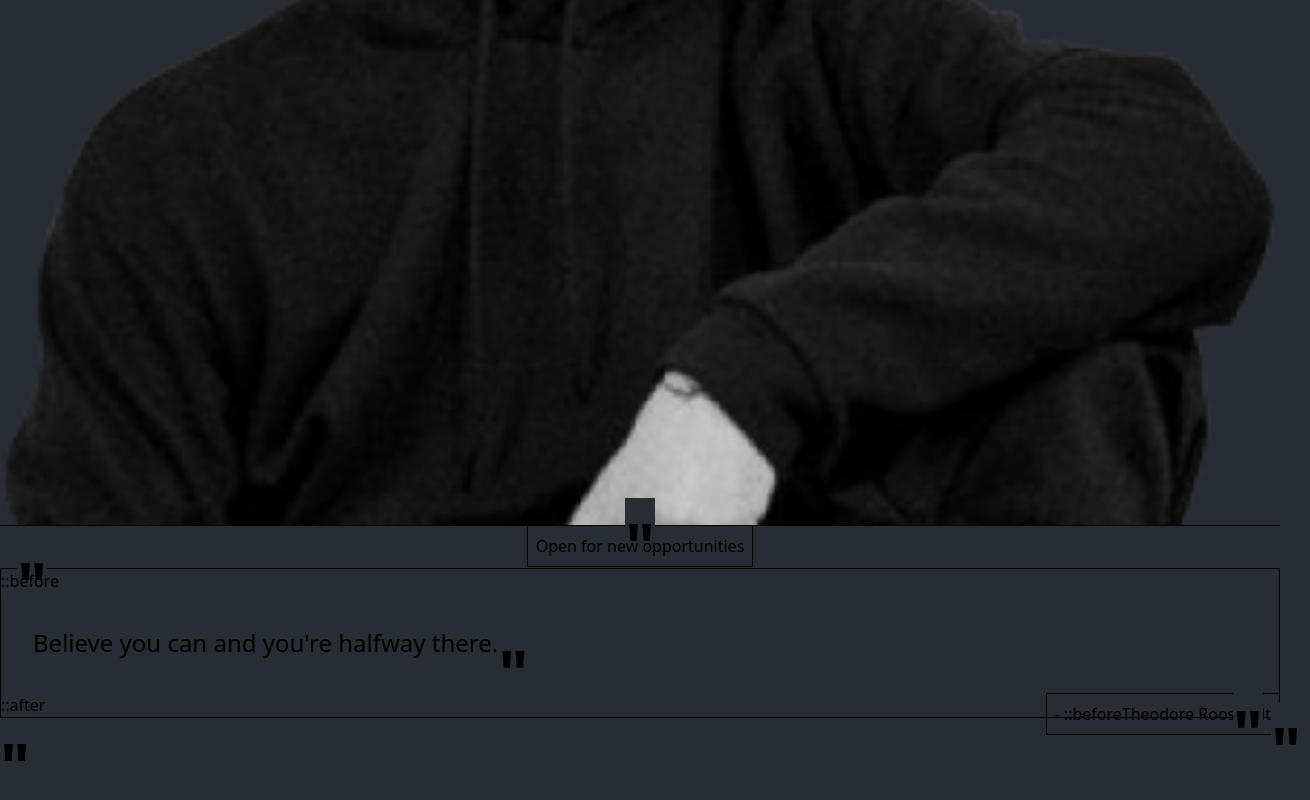
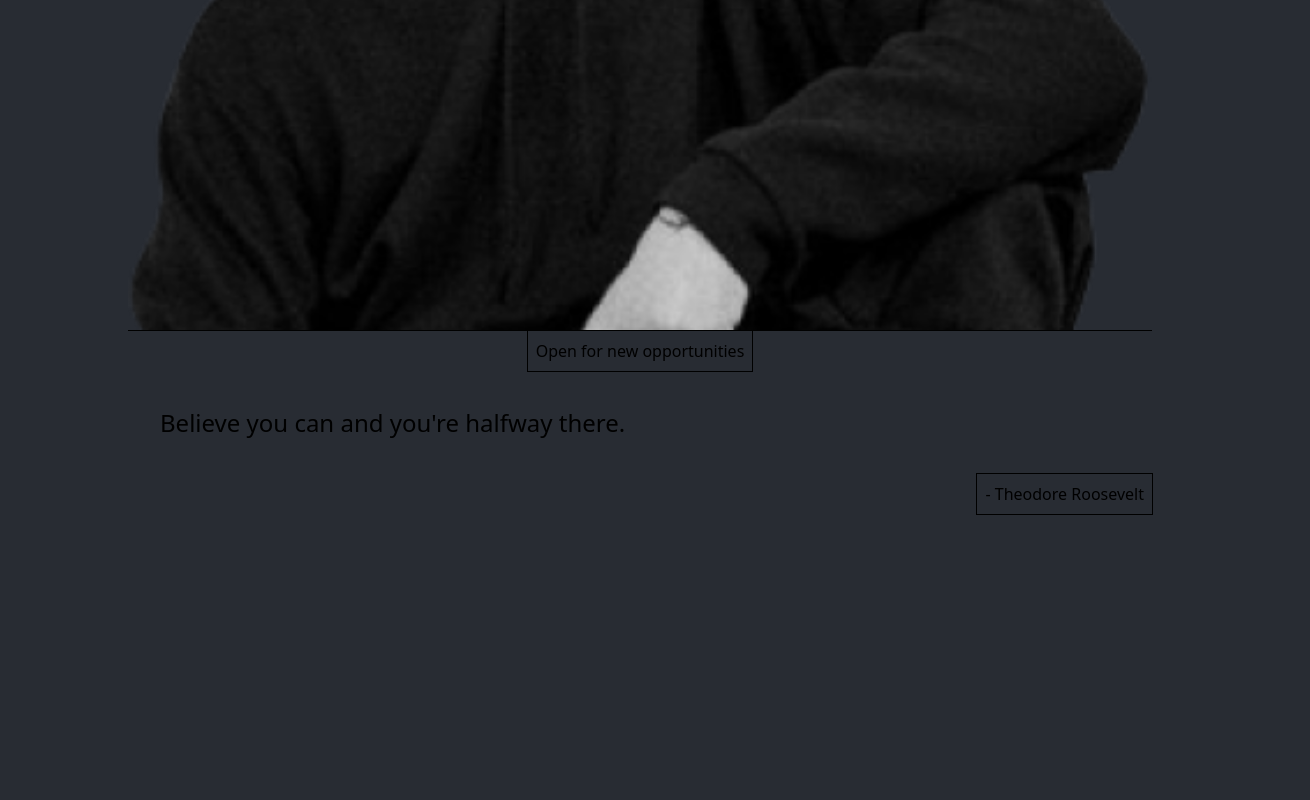
Before and after one commit to johannes-code/portfolio_v2, a React (Vite) app: page / in a window 1280 px wide. Shown: the part 884-1684 px from the top of the page, 1310 px wide, since content can reach past the window. After the commit the page ends 1399 px from the top, so only its background shows below. Built offline with nearby package versions, Linux system fonts and the light colour scheme.

Commit message:
removed quotes symbol that rendered all over, added a content container so that the site renders more correctly

```diff
--- a/src/App.css
+++ b/src/App.css
@@ -22,3 +22,18 @@
 body {
   background-color: var(--background);
 }
+
+.container_content {
+  max-width: 1024px;
+  margin: 0 auto;
+  position: relative;
+}
+
+container .container_content {
+  margin-top: 112px;
+  flex: 1;
+  display: flex;
+  flex-direction: column;
+  align-items: center;
+  gap: 112px;
+}
--- a/src/App.jsx
+++ b/src/App.jsx
@@ -1,15 +1,17 @@
 import "./App.css";
 import { Header } from "./components/header/header";
 import { Hero } from "./components/hero/hero";
-import { Qoute } from "./components/quote/Quote";
+import { Quote } from "./components/quote/Quote";
 
 function App() {
   // console.log(header.home)
   return (
     <>
       <Header />
-      <Hero />
-      <Qoute />
+      <div className="container_content">
+        <Hero />
+        <Quote />
+      </div>
     </>
   );
 }
--- a/src/components/quote/Quote.jsx
+++ b/src/components/quote/Quote.jsx
@@ -1,16 +1,14 @@
 import styles from "./quote.module.css";
 import data from "/src/locales/en.json";
-export const Qoute = () => {
+export const Quote = () => {
   const quoteData = data.pages.home.quote;
 
   return (
     <figure className={styles.quote}>
-      ::before
       <blockquote className={styles.quote_text}>{quoteData.text}</blockquote>
       <figcaption className={styles.quote_author}>
-        ::before{quoteData.author}
+        {quoteData.author}
       </figcaption>
-      ::after
     </figure>
   );
 };
--- a/src/components/quote/quote.module.css
+++ b/src/components/quote/quote.module.css
@@ -1,12 +1,12 @@
-.quote {
+.quote .quote {
   border: 1px solid;
   border-color: var(--gray);
   position: relative;
   margin: 0;
 }
 
-.quote::before,
-::after {
+.quote .quote::before,
+.quote .quote::after {
   content: '"';
   position: absolute;
   color: var(--gray);
@@ -16,23 +16,23 @@
   background-size: 100% 40%;
   background-repeat: no-repeat;
 }
-.quote::before {
+.quote .quote::before {
   top: -32px;
   left: 16px;
 }
-.quote::after {
+.quote .quote::after {
   bottom: -64px;
   right: 16px;
 }
 
-.quote_text {
+.quote .quote_text {
   padding: 32px;
   font-size: 24px;
   font-weight: 500;
   background-color: var(--background);
 }
 
-.quote_author {
+.quote .quote_author {
   position: absolute;
   color: var(--gray);
   border: 1px solid;
@@ -41,11 +41,11 @@
   right: -1px;
   font-size: 16px;
 }
-.quote_author::before {
+.quote .quote_author::before {
   content: "- ";
 }
 
-figcaption {
+.quote figcaption {
   display: block;
   unicode-bidi: isolate;
 }
```
